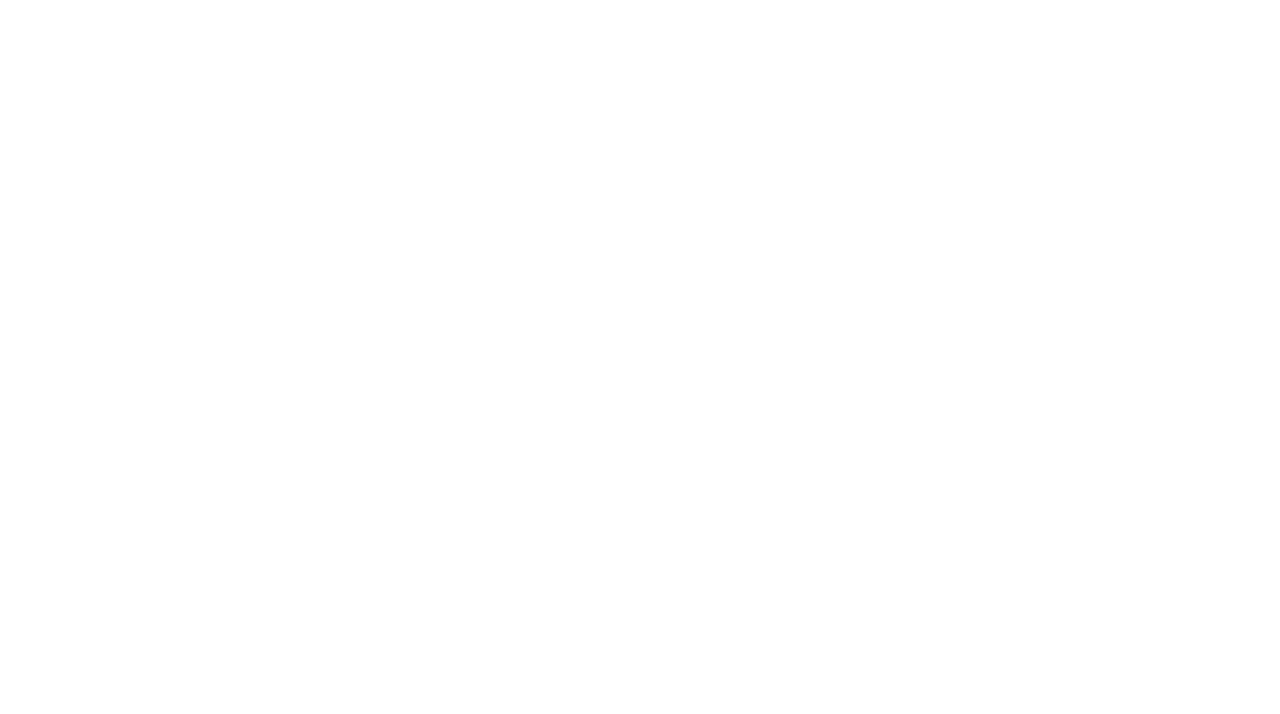
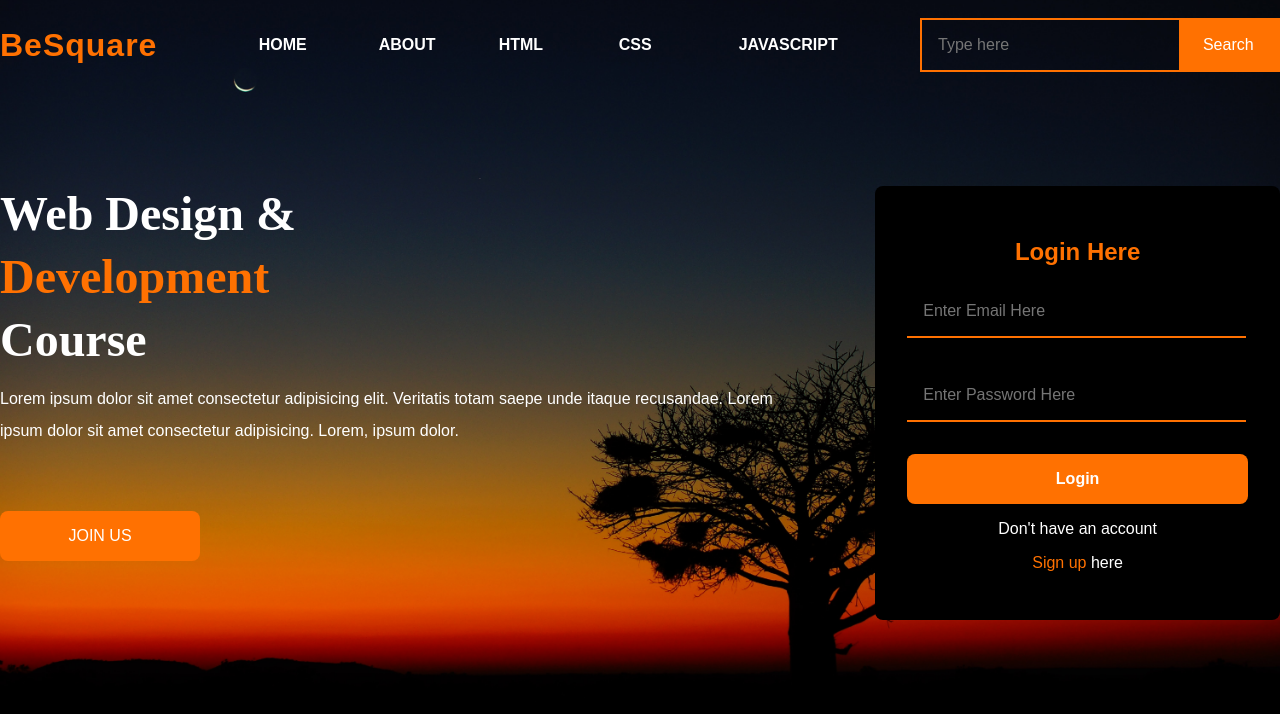
Before and after one commit to MoAfiq/besquare_frontend, a plain HTML site: page index.html in a window 1280 px wide. Drawn offline with Linux system fonts and the light colour scheme.

Commit message:
Trying to upload HTML CSS of Besquare Landing Page

```diff
--- a/index.html
+++ b/index.html
@@ -0,0 +1,67 @@
+<!DOCTYPE html>
+<html lang="en">
+  <head>
+    <meta name="viewport" content="width=device-width, initial-scale=1.0" />
+    <link rel="stylesheet" href="style.css" />
+    <title>Besquare</title>
+  </head>
+  <body>
+    <div class="main">
+      <div class="container">
+        <div class="nav d-flex v-space-between h-center">
+          <div class="nav-left">
+            <h2>BeSquare</h2>
+          </div>
+          <div class="nav-middle">
+            <ul>
+              <li>Home</li>
+              <li>About</li>
+              <li>HTML</li>
+              <li>CSS</li>
+              <li>JavaScript</li>
+            </ul>
+          </div>
+          <div class="nav-right">
+            <div class="bs-search d-flex">
+              <input type="text" placeholder="Type here" />
+              <button>Search</button>
+            </div>
+          </div>
+        </div>
+      </div>
+      <div>
+        <section>
+          <div class="container">
+            <div class="bs-intro d-flex">
+              <div class="bs-intro-left">
+                <h2>Web Design &</h2>
+                <h2><span>Development</span></h2>
+                <h2>Course</h2>
+                <p>
+                  Lorem ipsum dolor sit amet consectetur adipisicing elit.
+                  Veritatis totam saepe unde itaque recusandae. Lorem ipsum
+                  dolor sit amet consectetur adipisicing. Lorem, ipsum dolor.
+                </p>
+                <button>Join us</button>
+              </div>
+              <div class="bs-intro-right">
+                <h2>Login Here</h2>
+                <div>
+                  <input type="text" placeholder="Enter Email Here" />
+                </div>
+                <div>
+                  <input type="text" placeholder="Enter Password Here" />
+                </div>
+                <div>
+                  <button>Login</button>
+                </div>
+                <p>Don't have an account</p>
+                <p><span>Sign up </span>here</p>
+              </div>
+            </div>
+          </div>
+        </section>
+      </div>
+    </div>
+  </body>
+</html>
--- a/style.css
+++ b/style.css
@@ -1,3 +1,187 @@
 body {
+  margin: 0;
+  font-family: Arial, Helvetica, sans-serif;
+
   background: url(./sunset.jpg);
+  background-position: center;
+  background-size: cover;
+  background-repeat: no-repeat;
+  height: 100vh;
 }
+
+html {
+  font-size: 16px;
+}
+
+:root {
+  --bs-white: white;
+  --bs-black: black;
+  --bs-orange: #ff7101;
+}
+
+.nav-left h2 {
+  color: var(--bs-orange);
+  font-size: 2rem;
+  letter-spacing: 1px;
+}
+
+.d-flex {
+  display: flex;
+}
+
+.v-center {
+  justify-content: center;
+}
+
+.h-center {
+  align-items: center;
+}
+
+.v-space-between {
+  justify-content: space-between;
+}
+
+.container {
+  max-width: 1320px;
+  font-size: 1rem;
+  width: 100%;
+  margin: auto;
+}
+
+.nav-middle ul {
+  list-style: none;
+  display: flex;
+}
+
+.nav-middle ul li {
+  color: var(--bs-white);
+  font-weight: bold;
+  width: 120px;
+  text-transform: uppercase;
+}
+
+.nav ul li:hover {
+  cursor: pointer;
+  color: var(--bs-orange);
+  transition: all 300ms ease-in-out;
+}
+
+button {
+  font-size: 1rem;
+  padding: 1rem;
+  outline: none;
+  border: none;
+  background-color: var(--bs-orange);
+  color: var(--bs-white);
+}
+
+button:hover {
+  cursor: pointer;
+  color: var(--bs-black);
+}
+
+input {
+  font-size: 1rem;
+  padding: 1rem;
+  outline: none;
+  border: none;
+}
+
+.bs-search {
+  border: 2px solid var(--bs-orange);
+}
+
+.nav-right {
+  width: 360px;
+}
+
+.bs-search input {
+  background-color: transparent;
+  width: 70%;
+  color: var(--bs-white);
+}
+
+.bs-search button {
+  width: 30%;
+}
+
+.bs-intro {
+  margin: 6rem 0;
+}
+
+.bs-intro-left {
+  width: 70%;
+  padding-right: 5rem;
+}
+
+.bs-intro-left h2 {
+  color: var(--bs-white);
+  font-size: 3rem;
+  font-family: "Times New Roman", Times, serif;
+  margin: 0;
+  margin-bottom: 0.5rem;
+}
+
+.bs-intro-left h2 span {
+  color: var(--bs-orange);
+}
+
+.bs-intro-left p {
+  color: var(--bs-white);
+  line-height: 2rem;
+  margin-bottom: 4rem;
+}
+
+.bs-intro-left button {
+  transition: all 300ms ease-in-out;
+}
+
+.bs-intro-right {
+  width: 30%;
+  background-color: var(--bs-black);
+  border-radius: 0.5rem;
+  padding: 2rem;
+}
+
+.bs-intro-right h2 {
+  color: var(--bs-orange);
+  text-align: center;
+}
+
+.bs-intro-right input {
+  width: 90%;
+  background: transparent;
+  margin-bottom: 2rem;
+  border-bottom: 2px solid var(--bs-orange);
+}
+
+/* .bs-intro-right input::placeholder {
+  color: grey;
+} */
+
+.bs-intro-right button {
+  width: 100%;
+  border-radius: 0.5rem;
+  font-weight: bold;
+  transition: all 300ms ease-in-out;
+}
+
+.bs-intro-right p {
+  color: var(--bs-white);
+  text-align: center;
+}
+
+.bs-intro-right p span {
+  color: var(--bs-orange);
+  cursor: pointer;
+}
+
+.bs-intro-right p span:hover {
+  color: #ff3c01;
+}
+
+.bs-intro-left button {
+  width: 200px;
+  border-radius: 0.5rem;
+  text-transform: uppercase;
+}
```
Also changed, not shown: index.css (deleted).
